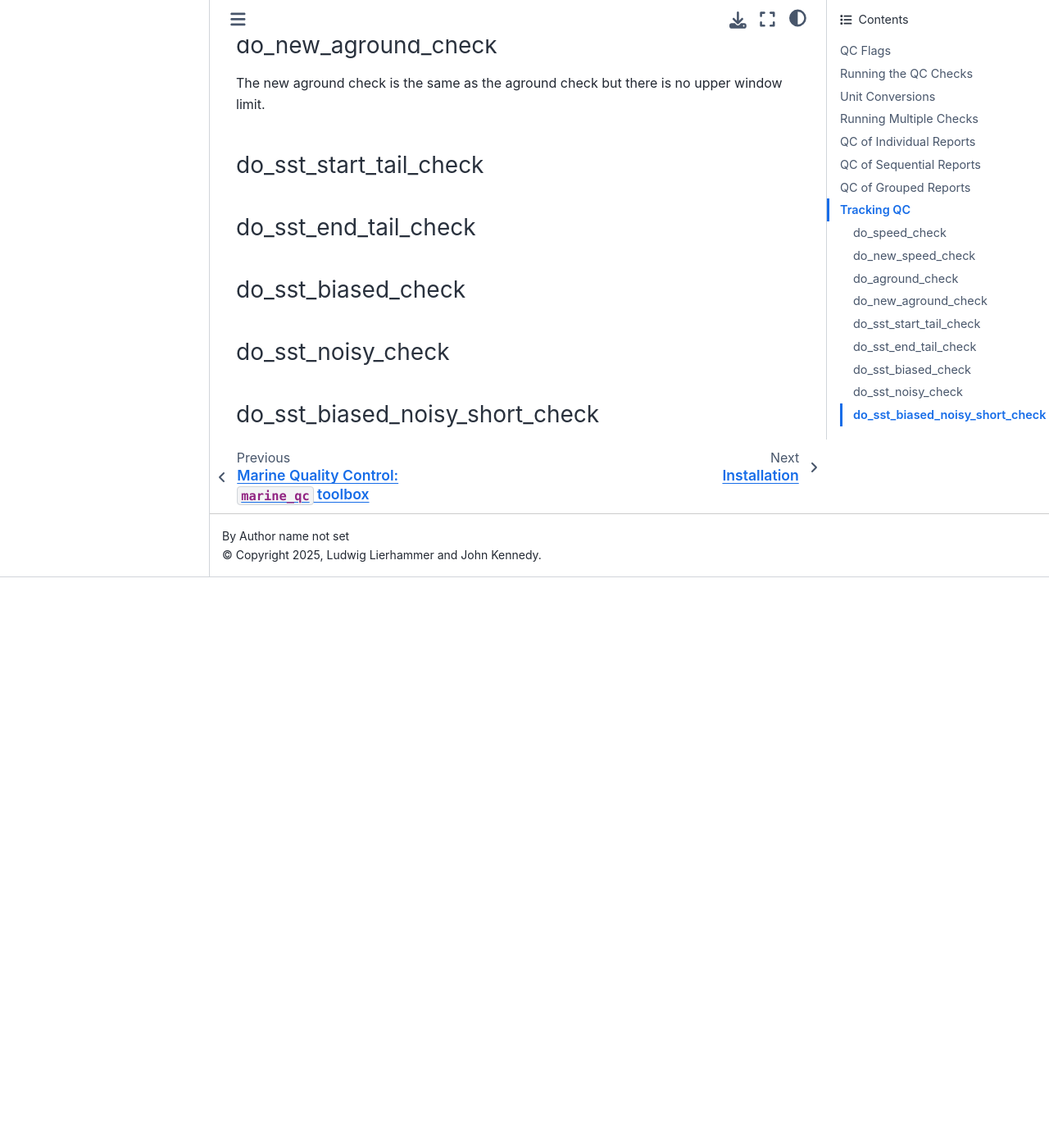
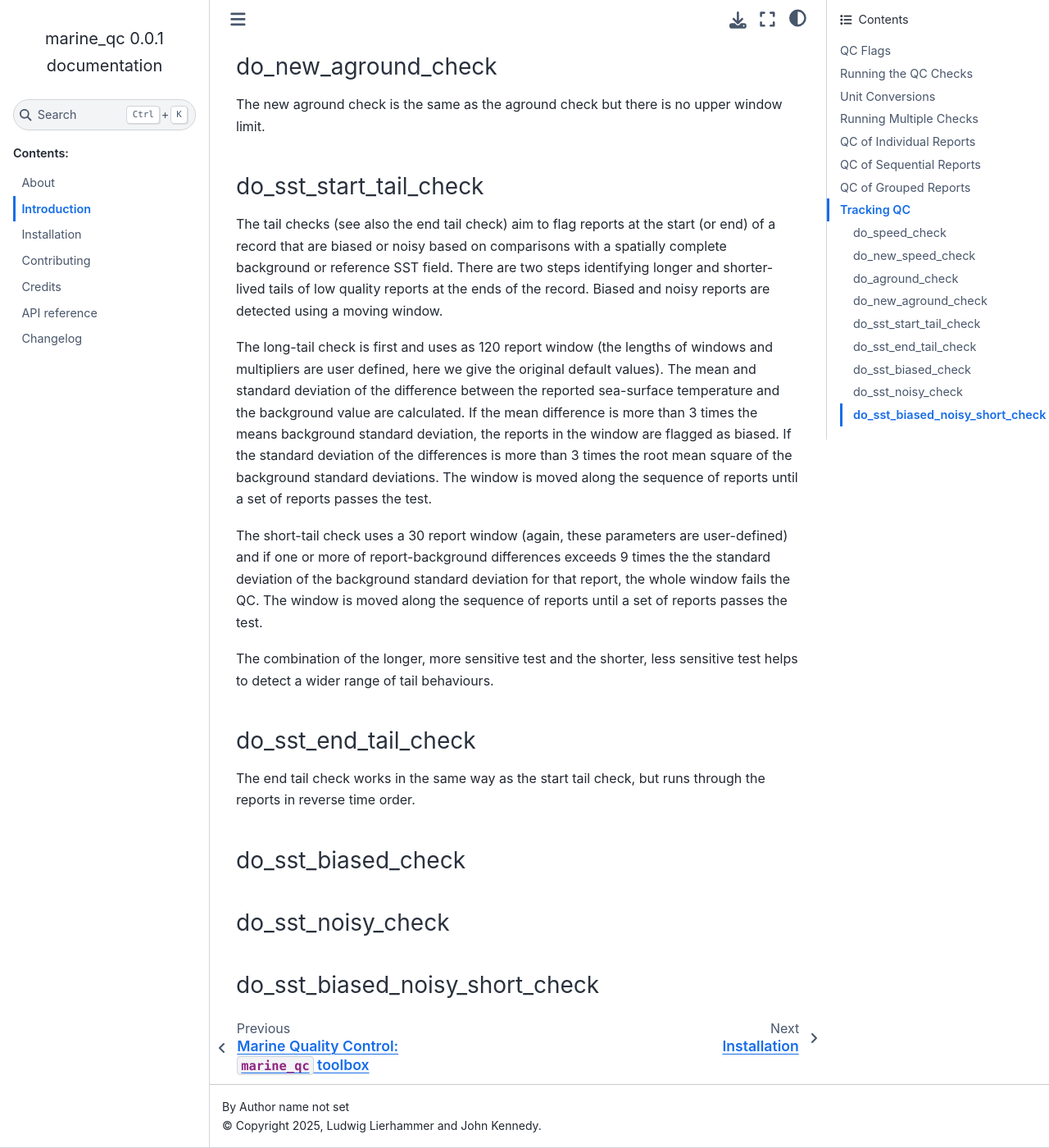
Before and after one commit to glamod/marine_qc, a Sphinx documentation site: the page built from docs/introduction.rst, in a window 1280 px wide and 1400 px high, scrolled down 8525 px. Shown: the whole window at 82% size. Built offline with Sphinx 7.4.7 and the Sphinx Book theme 1.1.4, drawn with Linux system fonts in a browser that asks for light colours; before the commit the page ends 9229 px from its top, so only the background shows below that; some of the changed text lies outside the part shown.

Commit message:
Adding tail checks

```diff
--- a/docs/introduction.rst
+++ b/docs/introduction.rst
@@ -283,7 +283,8 @@ Tracking QC
 -----------
 
 There are additional routines that are intended for the QC of measurements of sea surface temperature
-from drifting buoys specifically. These checks are based on Atkinson et al. 2013.
+from drifting buoys specifically. These checks are based on Atkinson et al. 2013. The checks are designed to be
+run on whole drifting buoy records from when a drifter is first deployed to when it ceases to report.
 
 Atkinson, C. P., N. A. Rayner, J. Roberts-Jones, and R. O. Smith (2013), Assessing the quality of sea
 surface temperature observations from drifting buoys and ships on a platform-by-platform basis, J.
@@ -321,8 +322,32 @@ The new aground check is the same as the aground check but there is no upper win
 do_sst_start_tail_check
 =======================
 
+The tail checks (see also the end tail check) aim to flag reports at the start (or end) of a record that are
+biased or noisy based on comparisons with a spatially complete background or reference SST field. There are two steps
+identifying longer and shorter-lived tails of low quality reports at the ends of the record. Biased and noisy
+reports are detected using a moving window.
+
+The long-tail check is first and uses as 120 report window (the lengths of windows and multipliers are user defined,
+here we give the original default values). The mean and standard deviation of the difference
+between the reported sea-surface temperature and the background value are calculated. If the mean difference is
+more than 3 times the means background standard deviation, the reports in the window are flagged
+as biased. If the standard deviation of the differences is more than 3 times the root mean square
+of the background standard deviations. The window is moved along the sequence of reports until a set of reports
+passes the test.
+
+The short-tail check uses a 30 report window (again, these parameters are user-defined) and if one or more of
+report-background differences exceeds 9 times the the standard deviation of the background standard deviation for
+that report, the whole window fails the QC. The window is moved along the sequence of reports until a set of reports
+passes the test.
+
+The combination of the longer, more sensitive test and the shorter, less sensitive test helps to detect a wider range
+of tail behaviours.
+
 do_sst_end_tail_check
 =====================
+
+The end tail check works in the same way as the start tail check, but runs through the reports in reverse
+time order.
 
 do_sst_biased_check
 ===================
```
Also changed, not shown: 1 other file.
